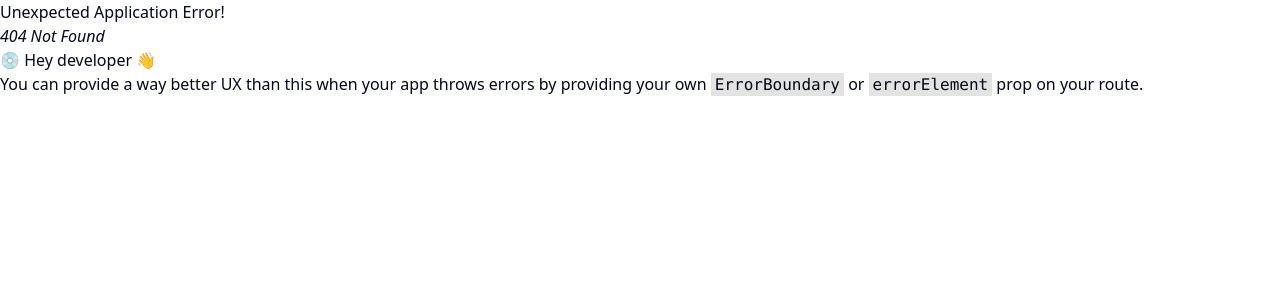
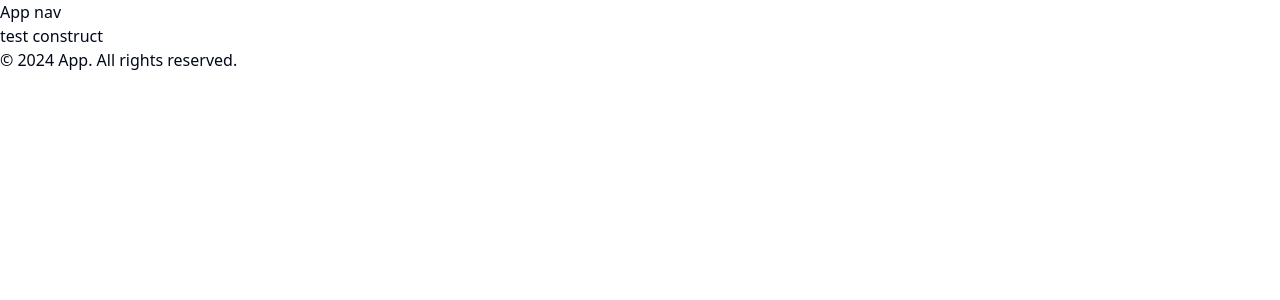
Before and after one commit to skeby/Code-Crushers, a React (Vite) app in the folder frontend/: page /setup-test in a window 1280 px wide. Before the commit this address had no page. Shown: the top 300 px of the page. Built offline with nearby package versions, Linux system fonts and the light colour scheme.

Commit message:
created a layout structure

```diff
--- /dev/null
+++ b/frontend/src/components/Layout.tsx
@@ -0,0 +1,19 @@
+import { Outlet } from 'react-router-dom';
+
+const Layout = () => {
+  return (
+    <div>
+      <header>
+        <h1>App nav</h1>
+      </header>
+      <main>
+        <Outlet />
+      </main>
+      <footer>
+        <p>© 2024 App. All rights reserved.</p>
+      </footer>
+    </div>
+  );
+};
+
+export default Layout;
--- /dev/null
+++ b/frontend/src/pages/teacher-pages/TestConstruct.tsx
@@ -0,0 +1,10 @@
+
+const TestConstruct = () => {
+  return (
+    <div>
+      test construct
+    </div>
+  )
+}
+
+export default TestConstruct
```
Also changed, not shown: frontend/src/routes.tsx (+11 -2 lines).
